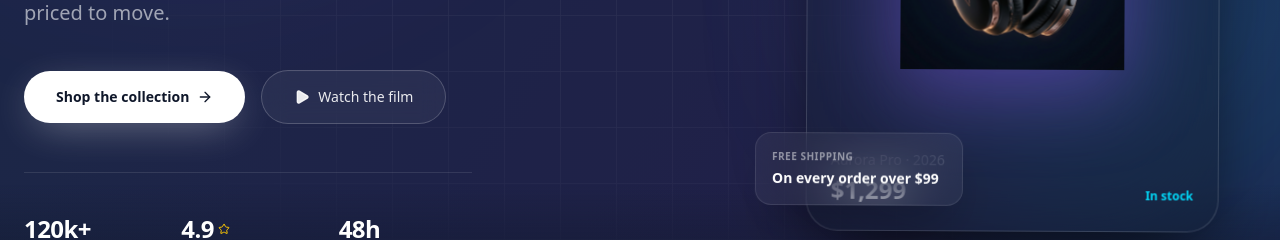
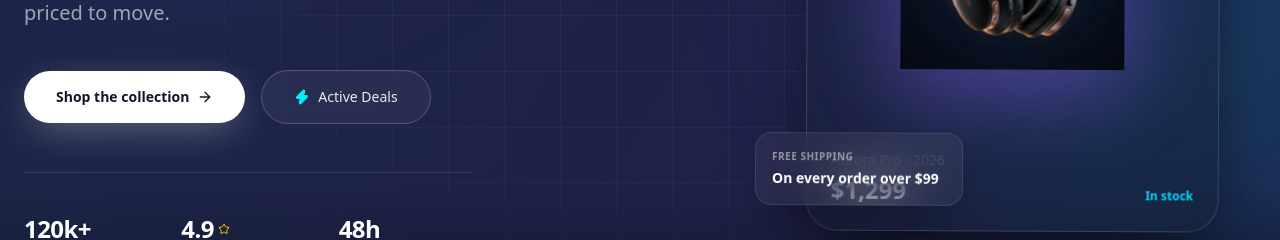
Before and after one commit to ADITYA-lab-star/Z-STORE, a React (Vite) app in the folder frontend/: page / in a window 1280 px wide. Shown: the part 489-729 px from the top of the page. Built offline with nearby package versions, Linux system fonts and the light colour scheme; no server answers.

Commit message:
fix: resolve flash sale crash, fix cross-page navbar scrolling, and update Hero button

```diff
--- a/frontend/src/components/FlashSale.jsx
+++ b/frontend/src/components/FlashSale.jsx
@@ -1,6 +1,6 @@
 import React, { useState, useEffect } from 'react';
 import { motion } from 'framer-motion';
-import { Timer, Zap, ShoppingCart } from 'lucide-react';
+import { Timer, Zap, ShoppingCart, Check } from 'lucide-react';
 import { API_BASE_URL } from '../utils/api';
 
 const CountdownTimer = ({ endTimeString, onExpire }) => {
@@ -112,7 +112,7 @@ const FlashSale = () => {
   const claimedPercent = Math.min(100, Math.max(0, ((initialAssumedStock - currentStock) / initialAssumedStock) * 100));
 
   return (
-    <section className="w-full bg-[#0B0E14] px-4 sm:px-6 py-12 sm:py-20 relative overflow-hidden z-10 border-b border-white/5">
+    <section id="flash-sale" className="w-full bg-[#0B0E14] px-4 sm:px-6 py-12 sm:py-20 relative overflow-hidden z-10 border-b border-white/5">
        <div className="absolute top-0 inset-x-0 h-px bg-gradient-to-r from-transparent via-[#00F0FF]/30 to-transparent" />
 
        <div className="max-w-7xl mx-auto">
--- a/frontend/src/components/Hero.jsx
+++ b/frontend/src/components/Hero.jsx
@@ -1,6 +1,6 @@
 import React, { useRef } from "react";
 import { motion, useScroll, useTransform } from "framer-motion";
-import { ArrowRight, Play, Star, Sparkles } from "lucide-react";
+import { ArrowRight, Star, Zap, Sparkles } from "lucide-react";
 
 const Hero = () => {
   const ref = useRef(null);
@@ -14,6 +14,11 @@ const Hero = () => {
 
   const scrollToFeatured = () => {
     const el = document.getElementById("featured-products");
+    if (el) el.scrollIntoView({ behavior: "smooth" });
+  };
+
+  const scrollToFlashSale = () => {
+    const el = document.getElementById("flash-sale");
     if (el) el.scrollIntoView({ behavior: "smooth" });
   };
 
@@ -114,9 +119,12 @@ const Hero = () => {
               <ArrowRight className="h-4 w-4 transition-transform duration-300 group-hover:translate-x-1" />
             </button>
 
-            <button className="inline-flex items-center gap-2 rounded-full border border-white/20 bg-white/5 backdrop-blur-md px-8 py-4 text-sm font-medium text-white/90 hover:bg-white/10 hover:border-white/30 transition-all duration-300 active:scale-95">
-              <Play className="h-4 w-4 fill-current" />
-              Watch the film
+            <button
+              onClick={scrollToFlashSale}
+              className="inline-flex items-center gap-2 rounded-full border border-white/20 bg-white/5 backdrop-blur-md px-8 py-4 text-sm font-medium text-white/90 hover:bg-white/10 hover:border-white/30 transition-all duration-300 active:scale-95"
+            >
+              <Zap className="h-4 w-4 fill-current text-[#00F0FF]" />
+              Active Deals
             </button>
           </motion.div>
 
--- a/frontend/src/components/navbar.jsx
+++ b/frontend/src/components/navbar.jsx
@@ -63,8 +63,16 @@ const Navbar = () => {
   }, [location.pathname]);
 
   const scrollTo = (id) => {
-    const el = document.getElementById(id);
-    if (el) el.scrollIntoView({ behavior: "smooth" });
+    if (location.pathname !== "/") {
+      navigate("/");
+      setTimeout(() => {
+        const el = document.getElementById(id);
+        if (el) el.scrollIntoView({ behavior: "smooth" });
+      }, 300);
+    } else {
+      const el = document.getElementById(id);
+      if (el) el.scrollIntoView({ behavior: "smooth" });
+    }
   };
 
   const handleLogout = async () => {
```
